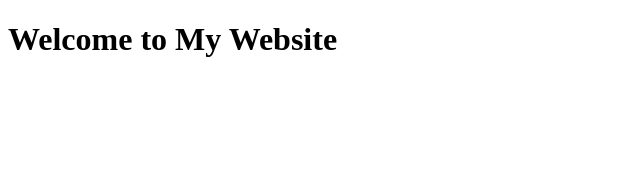
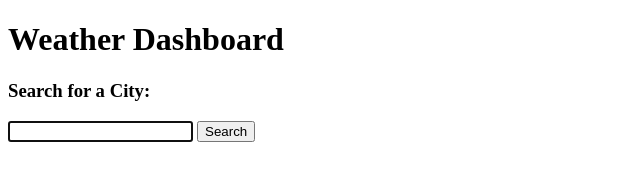
Before and after one commit to ttieman/weather-dashboard, a plain HTML site: page index.html in a window 1280 px wide. Shown: the whole page, without its empty margins (0-640 px from the left). Drawn offline with Linux system fonts and the light colour scheme.

Commit message:
set up search form

```diff
--- a/index.html
+++ b/index.html
@@ -1,18 +1,51 @@
 <!DOCTYPE html>
 <html lang="en">
-  <head>
+
+<head>
     <meta charset="UTF-8">
     <meta name="viewport" content="width=device-width, initial-scale=1.0">
     <meta http-equiv="X-UA-Compatible" content="ie=edge">
 
-    <title>My Website</title>
+    <title>City Search Weather Dashboard</title>
+
+    <link href="https://fonts.googleapis.com/css?family=IBM+Plex+Sans:400,400i,700&display=swap" rel="stylesheet">
+    <link rel="stylesheet" href="https://cdnjs.cloudflare.com/ajax/libs/font-awesome/5.11.2/css/all.min.css">
+    <link rel="icon" href="./favicon.ico" type="image/x-icon">
     <link rel="stylesheet" href="./assets/css/styles.css">
-    <link rel="icon" href="./favicon.ico" type="image/x-icon">
-  </head>
-  <body>
-    <main>
-        <h1>Welcome to My Website</h1>
-    </main>
-	<script src="/assets/js/script.js"></script>
-  </body>
+</head>
+
+<body class="flex-column min-100-vh">
+    <header class="hero">
+        <h1 class="app-title">Weather Dashboard</h1>
+    </header>
+    <div>
+        <div>
+            <div>
+                <div>
+                    <h3>Search for a City:</h3>
+                    <form>
+                        <input type="text" autofocus="true" name="city name">
+                        <button type="submit">Search</button>
+                    </form>
+                </div>
+                <div>
+                    <div></div>
+
+                </div>
+            </div>
+        </div>
+        <div></div>
+    </div>
+
+
+
+
+
+
+
+
+
+    <script src="/assets/js/script.js"></script>
+</body>
+
 </html>
```
